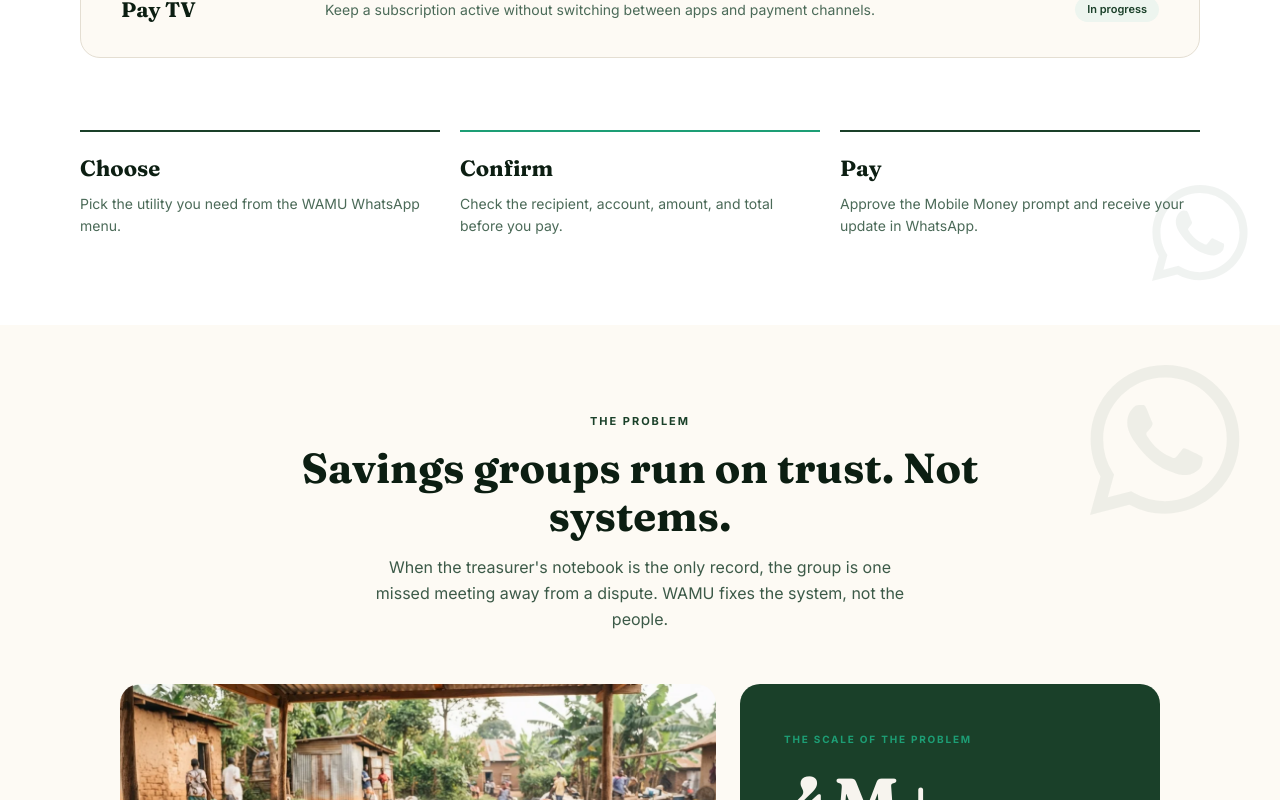
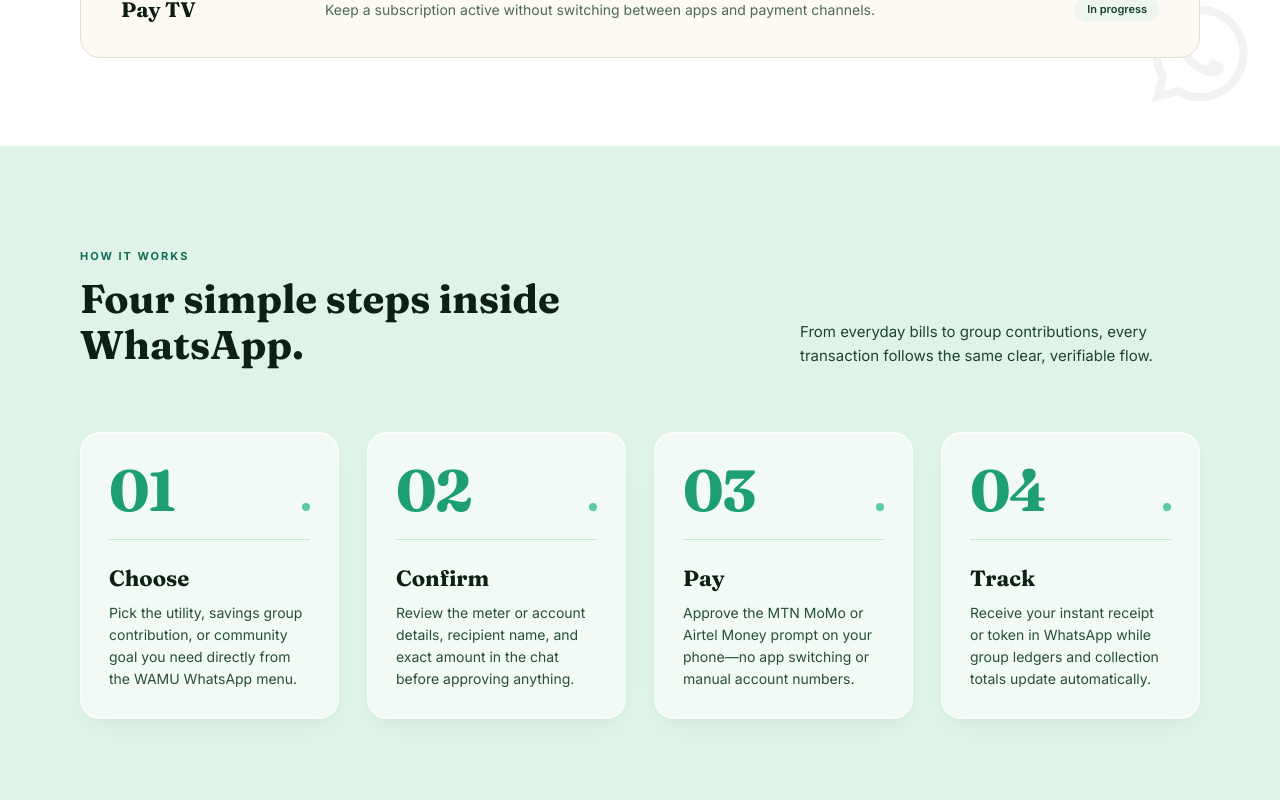
Before and after one commit to Loyoenock/WAMU, a React (Vite) app: page / in a window 1280 px wide. Shown: the part 2480-3280 px from the top of the page. Built offline with nearby package versions, Linux system fonts and the light colour scheme.

Commit message:
feat(ui): add WamuNumberedProcess component
Introduce a dedicated component to showcase the four-step
WhatsApp process and integrate it into the Home page.

```diff
--- a/src/components/Utilities.tsx
+++ b/src/components/Utilities.tsx
@@ -67,21 +67,6 @@ export function Utilities() {
             </div>
           ))}
         </div>
-
-        <div id="how-it-works" className="grid gap-5 pt-2 md:grid-cols-3">
-          <div className="border-t-2 border-[#1A4029] pt-5">
-            <h3 className="font-[Fraunces,ui-serif,Georgia,serif] text-[22px] font-bold text-[#0C1E12]">Choose</h3>
-            <p className="mt-2 text-[14px]/[22px] text-[#4B6A58]">Pick the utility you need from the WAMU WhatsApp menu.</p>
-          </div>
-          <div className="border-t-2 border-[#1D9E75] pt-5">
-            <h3 className="font-[Fraunces,ui-serif,Georgia,serif] text-[22px] font-bold text-[#0C1E12]">Confirm</h3>
-            <p className="mt-2 text-[14px]/[22px] text-[#4B6A58]">Check the recipient, account, amount, and total before you pay.</p>
-          </div>
-          <div className="border-t-2 border-[#1A4029] pt-5">
-            <h3 className="font-[Fraunces,ui-serif,Georgia,serif] text-[22px] font-bold text-[#0C1E12]">Pay</h3>
-            <p className="mt-2 text-[14px]/[22px] text-[#4B6A58]">Approve the Mobile Money prompt and receive your update in WhatsApp.</p>
-          </div>
-        </div>
       </div>
     </section>
   );
--- /dev/null
+++ b/src/components/WamuNumberedProcess.tsx
@@ -0,0 +1,97 @@
+import React from 'react';
+
+interface ProcessStep {
+  num: string;
+  title: string;
+  description: string;
+}
+
+const PROCESS_STEPS: readonly ProcessStep[] = [
+  {
+    num: '01',
+    title: 'Choose',
+    description:
+      'Pick the utility, savings group contribution, or community goal you need directly from the WAMU WhatsApp menu.',
+  },
+  {
+    num: '02',
+    title: 'Confirm',
+    description:
+      'Review the meter or account details, recipient name, and exact amount in the chat before approving anything.',
+  },
+  {
+    num: '03',
+    title: 'Pay',
+    description:
+      'Approve the MTN MoMo or Airtel Money prompt on your phone—no app switching or manual account numbers.',
+  },
+  {
+    num: '04',
+    title: 'Track',
+    description:
+      'Receive your instant receipt or token in WhatsApp while group ledgers and collection totals update automatically.',
+  },
+];
+
+export function WamuNumberedProcess() {
+  return (
+    <section
+      id="how-it-works"
+      aria-labelledby="wamu-process-heading"
+      className="relative overflow-hidden bg-[#E0F3E8] px-6 py-20 md:px-12 md:py-24 lg:px-20"
+    >
+      <div className="mx-auto max-w-[1280px]">
+        {/* Section Header */}
+        <div className="mb-14 flex flex-col items-start justify-between gap-4 md:mb-16 md:flex-row md:items-end">
+          <div className="max-w-[560px]">
+            <span className="text-[11px] font-bold uppercase tracking-[2px] text-[#0F6E56]">
+              HOW IT WORKS
+            </span>
+            <h2
+              id="wamu-process-heading"
+              className="mt-2.5 font-[Fraunces,ui-serif,Georgia,serif] text-[30px]/[36px] font-bold text-[#0D2016] md:text-[40px]/[46px]"
+            >
+              Four simple steps inside WhatsApp.
+            </h2>
+          </div>
+          <p className="max-w-[400px] text-[15px]/[24px] text-[#1B4332]">
+            From everyday bills to group contributions, every transaction follows the same clear, verifiable flow.
+          </p>
+        </div>
+
+        {/* 4-Step Numbered Grid (Magie-inspired clean numbered layout) */}
+        <div className="grid grid-cols-1 gap-6 sm:grid-cols-2 lg:grid-cols-4 lg:gap-7">
+          {PROCESS_STEPS.map((step) => (
+            <div
+              key={step.num}
+              className="group relative flex flex-col justify-between rounded-[20px] border border-white/75 bg-[#F4FBF7]/85 p-7 shadow-[0_12px_28px_-12px_rgba(27,67,50,0.09),0_2px_6px_-1px_rgba(27,67,50,0.04),inset_0_1px_0_rgba(255,255,255,0.9)] backdrop-blur-md transition-all duration-200 ease-out hover:-translate-y-1 hover:border-[#5DCAA5]/75 hover:bg-white/95"
+            >
+              <div>
+                {/* Top Hairline & Large Bold Number */}
+                <div className="flex items-baseline justify-between border-b border-[#C3E8D6] pb-5">
+                  <span className="font-[Fraunces,ui-serif,Georgia,serif] text-[52px]/[52px] font-bold tracking-[-0.03em] text-[#1D9E75] transition-colors duration-200 group-hover:text-[#0B6B45] md:text-[58px]/[58px]">
+                    {step.num}
+                  </span>
+                  <span
+                    className="h-2 w-2 rounded-full bg-[#5DCAA5] transition-transform duration-200 group-hover:scale-125 group-hover:bg-[#0B6B45]"
+                    aria-hidden="true"
+                  />
+                </div>
+
+                {/* Clear Title Under Number */}
+                <h3 className="mt-6 font-[Fraunces,ui-serif,Georgia,serif] text-[22px]/[28px] font-bold text-[#0D2016]">
+                  {step.title}
+                </h3>
+
+                {/* Short Supporting Text */}
+                <p className="mt-2.5 text-[14px]/[22px] text-[#284E3A]">
+                  {step.description}
+                </p>
+              </div>
+            </div>
+          ))}
+        </div>
+      </div>
+    </section>
+  );
+}
--- a/src/pages/Home.tsx
+++ b/src/pages/Home.tsx
@@ -4,6 +4,7 @@ import { Navigation } from '../components/Navigation';
 import { Hero } from '../components/Hero';
 import { WamuAudienceCards } from '../components/WamuAudienceCards';
 import { Utilities } from '../components/Utilities';
+import { WamuNumberedProcess } from '../components/WamuNumberedProcess';
 import { Problem } from '../components/Problem';
 import { HowItWorks } from '../components/HowItWorks';
 import { Features } from '../components/Features';
@@ -39,6 +40,7 @@ export function Home() {
         <Hero />
         <Reveal><WamuAudienceCards /></Reveal>
         <Reveal><Utilities /></Reveal>
+        <Reveal><WamuNumberedProcess /></Reveal>
         <Reveal><Problem /></Reveal>
         <Reveal><HowItWorks /></Reveal>
         <Reveal><Features /></Reveal>
```
Also changed, not shown: src/assets/images/wamu_numbered_process_section_1795610982049.jpg (added).
